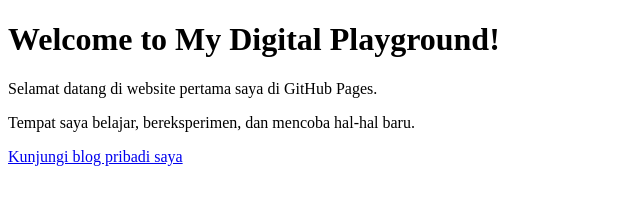
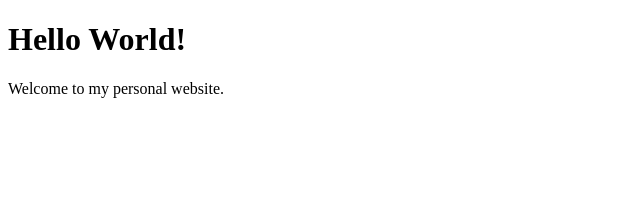
Before and after one commit to okkyachmad/okkyachmad.github.io, a plain HTML site: page index.html in a window 1280 px wide. Shown: the whole page, without its empty margins (0-640 px from the left). Drawn offline with Linux system fonts and the light colour scheme.

Commit message:
Update index.html
tambahin javascript

```diff
--- a/index.html
+++ b/index.html
@@ -1,19 +1,14 @@
+
 <!DOCTYPE html>
-<html lang="id">
+<html>
 <head>
-    <meta charset="UTF-8">
-    <meta name="viewport" content="width=device-width, initial-scale=1.0">
-    <title>Okky's Digital Playground</title>
+    <title>My Website</title>
 </head>
 <body>
 
-   <h1>Welcome to My Digital Playground!</h1>
+    <h1>Hello World!</h1>
+    <p>Welcome to my personal website.</p>
 
-    <p>Selamat datang di website pertama saya di GitHub Pages.</p>
-
-    <p>Tempat saya belajar, bereksperimen, dan mencoba hal-hal baru.</p>
-
-    <a href="https://okkyachmad.com">Kunjungi blog pribadi saya</a>
-
+    <script src="halo.js"></script>
 </body>
 </html>
```
